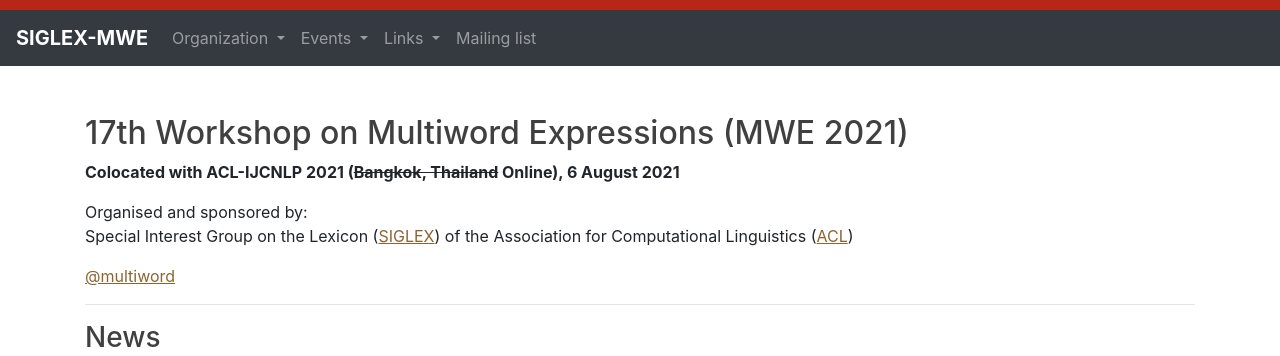
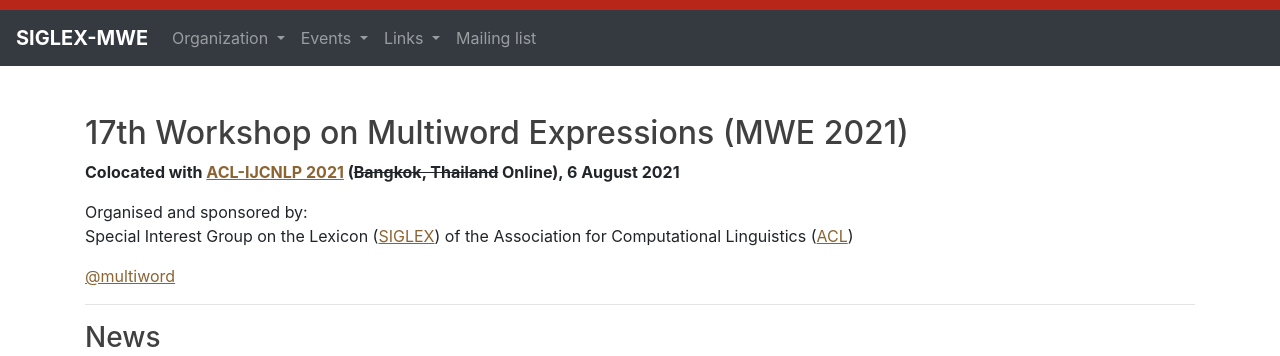
Before and after one commit to multiword/multiword.github.io, a Jekyll site: the page built from mwe2021/index.md, in a window 1280 px wide and 900 px high. Shown: the top 356 px of the window. Built offline with Jekyll 4.4.1, drawn with Linux system fonts in a browser that asks for light colours; comment, search, counter and statistics services are not loaded; some of the changed lines change nothing that is shown.

Commit message:
Add link to main conf

```diff
--- a/mwe2021/index.md
+++ b/mwe2021/index.md
@@ -7,7 +7,7 @@
 {:toc} -->
 
 ## 17th Workshop on Multiword Expressions (MWE 2021)
-**Colocated with ACL-IJCNLP 2021 (~~Bangkok, Thailand~~ Online), 6 August 2021**
+**Colocated with [ACL-IJCNLP 2021](https://2021.aclweb.org/) (~~Bangkok, Thailand~~ Online), 6 August 2021**
 
 Organised and sponsored by:\
 Special Interest Group on the Lexicon ([SIGLEX](http://www.siglex.org/)) of the Association for Computational Linguistics ([ACL](https://www.aclweb.org/portal/))
```
